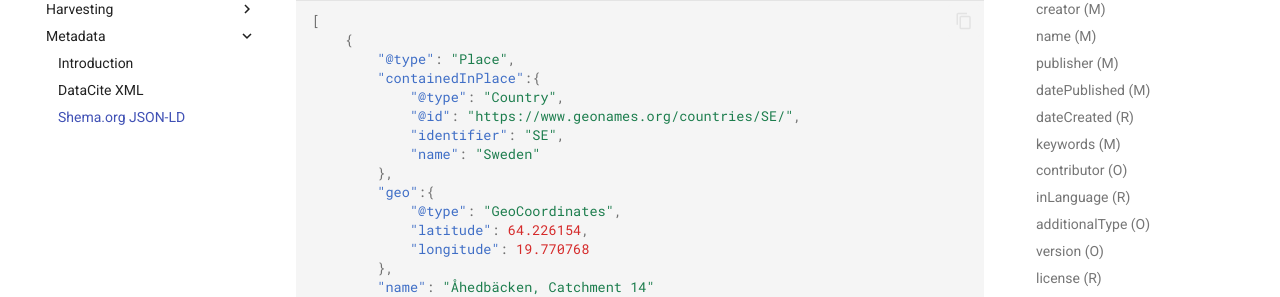
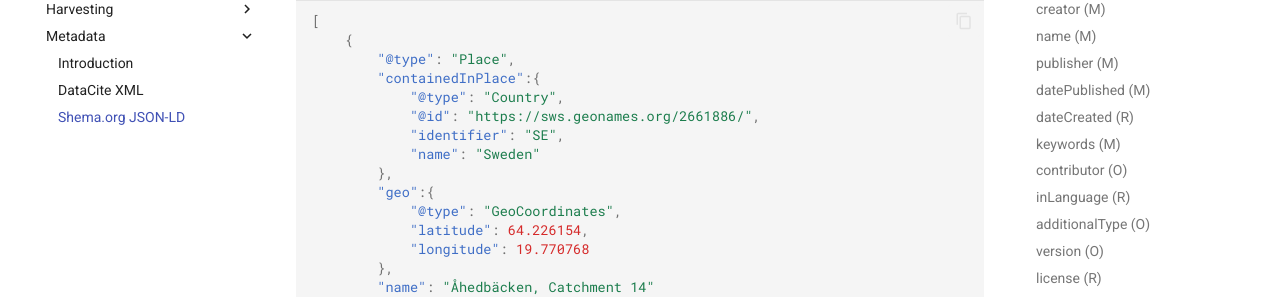
Before and after one commit to researchdata-se/docs.researchdata.se, an MkDocs documentation site: the page built from docs/metadata/schema-org-json-ld.md, in a window 1280 px wide and 900 px high, scrolled down 4579 px. Shown: the part 153-450 px from the top of the window. Built offline with MkDocs 1.6.1 and Material for MkDocs 9.7.7, drawn with Linux system fonts in a browser that asks for light colours; comment, search, counter and statistics services are not loaded; some of the changed lines change nothing that is shown.

Commit message:
Update schema-org-json-ld.md
update @id for geonames

```diff
--- a/docs/metadata/schema-org-json-ld.md
+++ b/docs/metadata/schema-org-json-ld.md
@@ -214,7 +214,7 @@ For `@id` use url to the named place on [geonames.org](https://www.geonames.org)
         "@type": "Place",
         "containedInPlace":{
             "@type": "Country",
-            "@id": "https://www.geonames.org/countries/SE/",
+            "@id": "https://sws.geonames.org/2661886/",
             "identifier": "SE",
             "name": "Sweden"
         },
```
